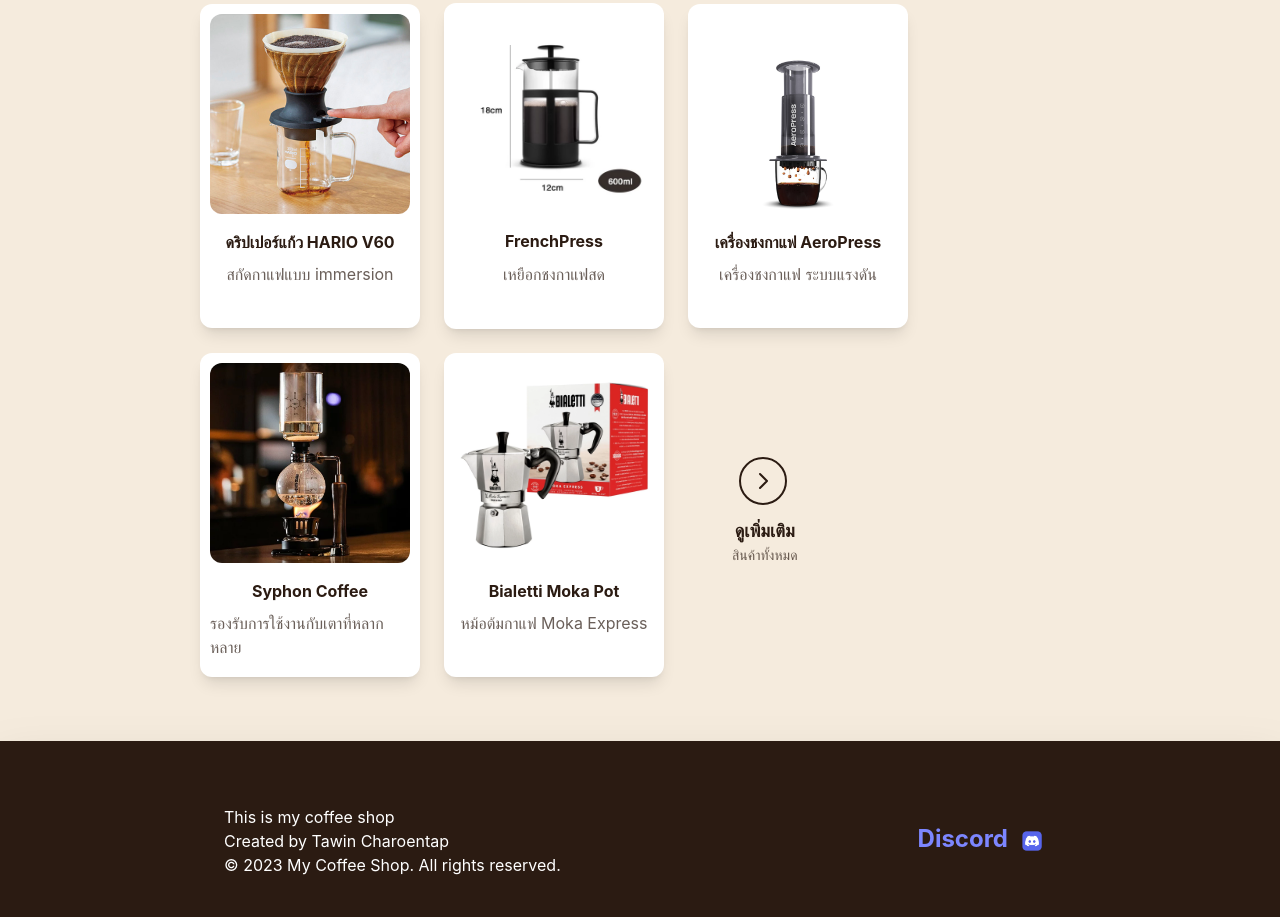
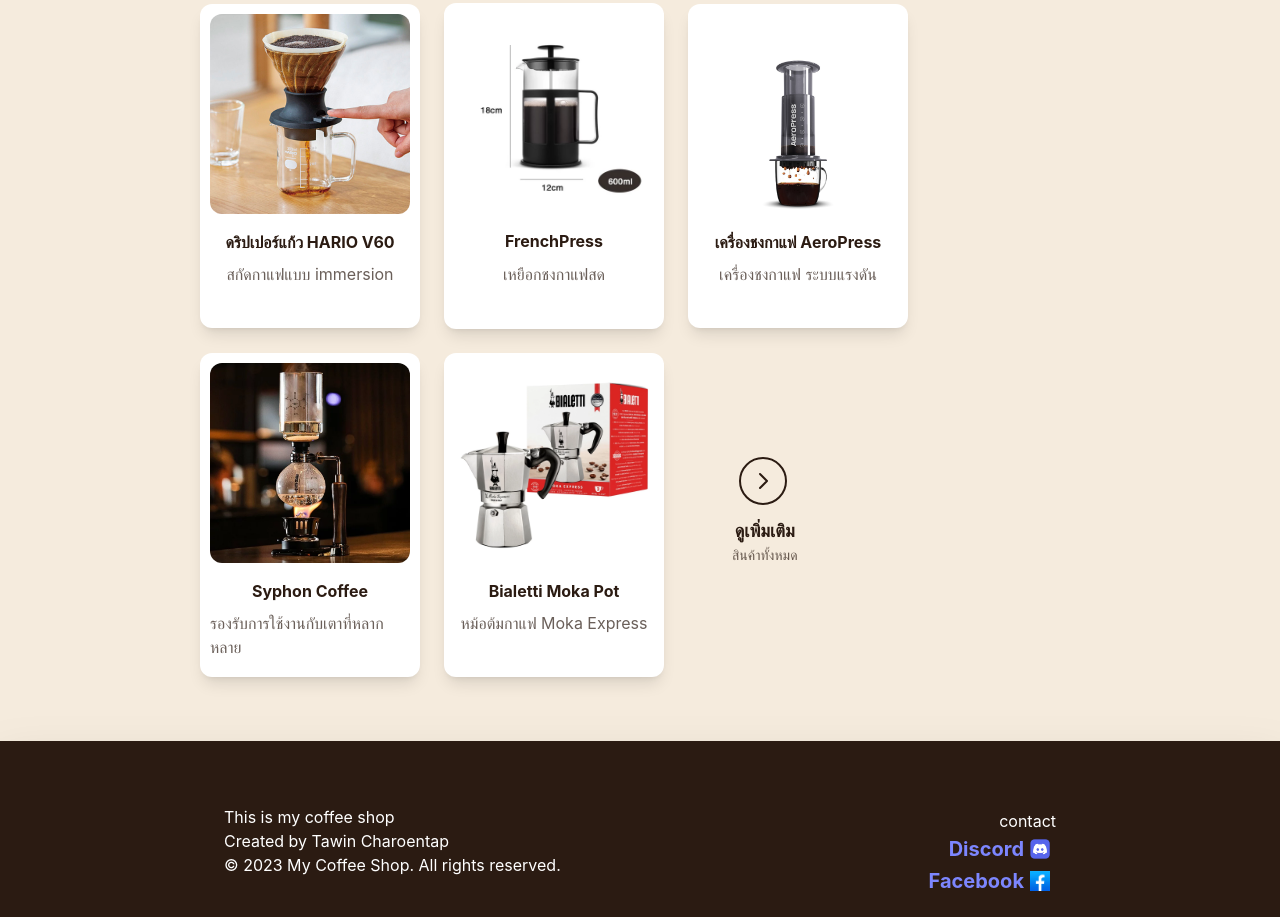
Before and after one commit to tawin14crt/Project-webcom, a website: page index.html in a window 1280 px wide. Shown: the part 2146-3063 px from the top of the page. Drawn offline with Linux system fonts and the light colour scheme.

Commit message:
patch5.2

```diff
--- a/index.html
+++ b/index.html
@@ -330,10 +330,15 @@
 
 
             </div>
-            <div>
-                <a href="https://discord.com/users/478405415286210601" target="_blank" rel="noopener noreferrer" class="flex hover:text-indigo-300 hover:scale-105 items-center
-            font-bold text-2xl text-indigo-400 p-6 pt-10 transition duration-300 ease-in-out transform">
-                    Discord <img src="./image/Product/discord-logo-discord-icon-transparent-free-png.webp" alt="Discord Logo" class="mt-1 mx-2 w-8 h-8">
+            <div class="flex flex-wrap flex-col text-bold px-6 text-white lg:items-end justify-center pt-6s">
+                <p class="flex flex-col text-bold text-white lg:items-end justify-center pt-6">contact</p>
+                <a href="https://discord.com/users/478405415286210601" target="_blank" rel="noopener noreferrer" class="flex hover:text-indigo-300 items-center
+            font-bold text-xl text-indigo-400 transition duration-300 ease-in-out transform">
+                    Discord <img src="./image/Product/discord-logo-discord-icon-transparent-free-png.webp" alt="Discord Logo" class="w-8 h-8">
+                </a>
+                <a href="https://www.facebook.com/mikazaki.tawin" target="_blank" rel="noopener noreferrer" class="flex hover:text-indigo-300  items-center
+            font-bold text-xl text-indigo-400 transition duration-300 ease-in-out transform">
+                    Facebook <img src="./image/FisrtPage/Logo_de_Facebook.png" alt="Discord Logo" class="p-1.5 w-8 h-8">
                 </a>
             </div>
 
```
Also changed, not shown: image/FisrtPage/Logo_de_Facebook.png (added), src/output.css.
